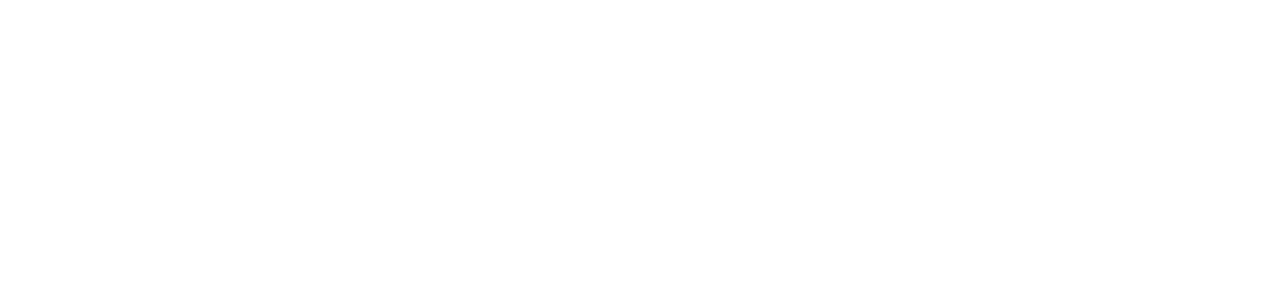
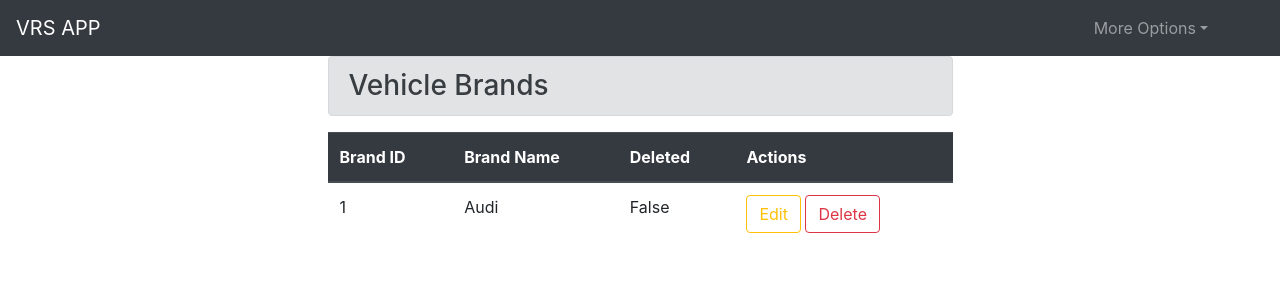
Before and after one commit to reactvehiclerentalsystem/vehicle-rental-frontend, a React (Create React App) app: page /vehiclebrandlist in a window 1280 px wide. Shown: the top 300 px of the page. Built offline with nearby package versions, Linux system fonts and the light colour scheme.

Commit message:
brand added

```diff
--- a/src/App.js
+++ b/src/App.js
@@ -8,6 +8,8 @@
 import { VehicleBookingList } from "./component/VehicleBookingList";
 import { AdminLogin } from "./component/AdminLogin";
 import { VehicleList } from "./component/VehicleList";
+import { VehicleBrand } from "./component/VehicleBrand";
+import { VehicleBrandList } from "./component/VehicleBrandList";
 // vehicle
 function App() {
   return (
@@ -32,6 +34,12 @@
         <Route path="/vehiclelist" exact>
           <VehicleList />
         </Route>
+        <Route path="/vehiclebrand" exact>
+          <VehicleBrand />
+        </Route>
+        <Route path="/vehiclebrandlist" exact>
+          <VehicleBrandList />
+        </Route>
       </Switch>
     </Router>
   );
--- a/src/common/AppNavBar.js
+++ b/src/common/AppNavBar.js
@@ -1,4 +1,4 @@
-import { Nav, Navbar } from "react-bootstrap";
+import { Nav, Navbar, NavDropdown } from "react-bootstrap";
 import { Link } from "react-router-dom";
 
 export function AppNavBar() {
@@ -51,13 +51,22 @@
       </Navbar.Brand>
       <Navbar.Toggle aria-controls="basic-navbar-nav" />
       <Navbar.Collapse id="basic-navbar-nav">
-        <Nav className="ml-auto">
-          <Nav.Link as={Link} to="/vehiclelist">
-            Vehicle List
-          </Nav.Link>
-          <Nav.Link as={Link} to="/vehicle">
-            Add Vehicle
-          </Nav.Link>
+        <Nav className="ml-auto mr-5 ">
+          <NavDropdown title="More Options" id="basic-nav-dropdown">
+            <NavDropdown.Item as={Link} to="/vehiclelist">
+              Vehicle List
+            </NavDropdown.Item>
+            <NavDropdown.Item as={Link} to="/vehicle">
+              Add Vehicle
+            </NavDropdown.Item>
+            <NavDropdown.Item as={Link} to="/vehiclebrand">
+              Vehicle Brand
+            </NavDropdown.Item>
+
+            <NavDropdown.Item as={Link} to="/vehiclebrandlist">
+              Brand List
+            </NavDropdown.Item>
+          </NavDropdown>
         </Nav>
       </Navbar.Collapse>
     </Navbar>
--- a/src/component/AdminLogin.js
+++ b/src/component/AdminLogin.js
@@ -22,7 +22,7 @@
           />
           <input
             type="button"
-            className="btn btn-outline-success w-100"
+            className="btn btn-outline-dark w-100"
             value="Login"
           />
         </div>
--- a/src/component/VehicleBookingList.js
+++ b/src/component/VehicleBookingList.js
@@ -1,3 +1,4 @@
+import { Button } from "react-bootstrap";
 import { UserNavBar } from "../common/AppNavBar";
 
 export const VehicleBookingList = () => {
@@ -29,11 +30,9 @@
                 <td>02-05-2021</td>
                 <td>08-05-2021</td>
 
-                <input
-                  type="button"
-                  value="Cancel"
-                  className="btn btn-link text-danger"
-                />
+                <Button variant="outline-danger" className="w-5 mt-1">
+                  Cancel
+                </Button>
               </tr>
             </tbody>
           </table>
--- /dev/null
+++ b/src/component/VehicleBrand.js
@@ -0,0 +1,34 @@
+import { useState } from "react";
+import { Button } from "react-bootstrap";
+import { useDispatch, useSelector } from "react-redux";
+import { useHistory } from "react-router";
+import { AdminNavBar } from "../common/AppNavBar";
+
+export function VehicleBrand() {
+  return (
+    <div>
+      <AdminNavBar />
+      <div className="row">
+        <div className="col-3 col-md-3 d-none d-md-block "></div>
+        <div className="col-12 col-md-6">
+          <div>
+            <h1 className="bg-light text-info p-3">Add Brand</h1>
+            <div className="mb-1 p-1">
+              <input
+                type="text"
+                placeholder="Enter Vehicle Brand"
+                className="form-control"
+              />
+            </div>
+            <div className="p-1">
+              <Button variant="outline-success" className="w-100">
+                Add
+              </Button>
+            </div>
+          </div>
+          <div className="col-3 col-md-3 d-none d-md-block "></div>
+        </div>
+      </div>
+    </div>
+  );
+}
--- /dev/null
+++ b/src/component/VehicleBrandList.js
@@ -0,0 +1,43 @@
+import { Button } from "react-bootstrap";
+import { AdminNavBar } from "../common/AppNavBar";
+
+export function VehicleBrandList() {
+  return (
+    <div>
+      <AdminNavBar />
+      <div className="row">
+        <div className="col-3 col-md-3 d-none d-md-block"></div>
+        <div className="col-12 col-md-6">
+          <h3 className="alert alert-secondary">Vehicle Brands</h3>
+
+          <table className="table">
+            <thead className="thead-dark">
+              <tr>
+                <th scope="col">Brand ID</th>
+                <th scope="col">Brand Name</th>
+                <th scope="col">Deleted</th>
+                <th scope="col">Actions</th>
+              </tr>
+            </thead>
+            <tbody>
+              <td>1</td>
+              <td>Audi</td>
+              <td>False</td>
+              <td>
+                <div className="">
+                  <Button variant="outline-warning" className="w-10">
+                    Edit
+                  </Button>{" "}
+                  <Button variant="outline-danger" className="w-10">
+                    Delete
+                  </Button>
+                </div>
+              </td>
+            </tbody>
+          </table>
+        </div>
+        <div className="col-3 col-md-3 d-none d-md-block"></div>
+      </div>
+    </div>
+  );
+}
```
